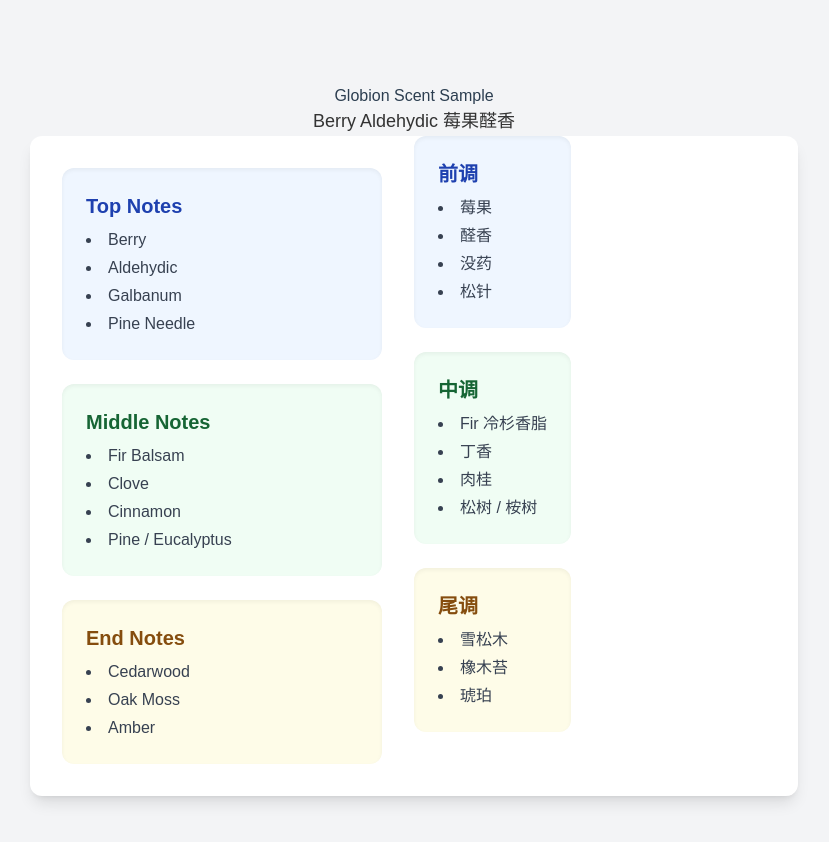
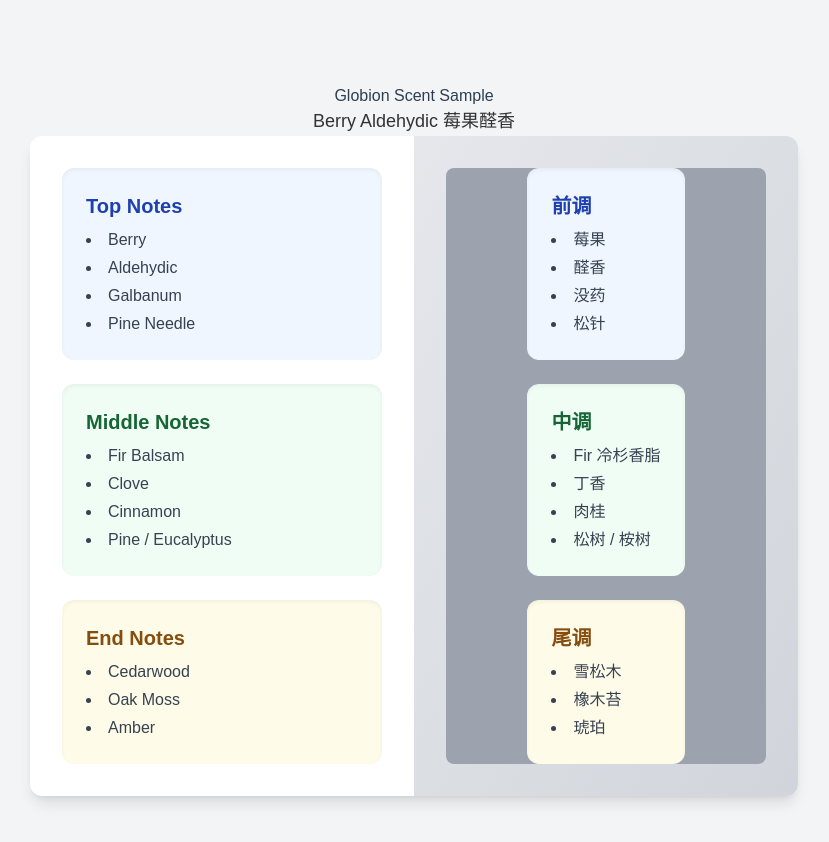
Before and after one commit to james2921/Berry-Aldehydic, a plain HTML site: page index.html in a window 1280 px wide. Shown: the whole page, without its empty margins (226-1055 px from the left). Drawn offline with nearby package versions, Linux system fonts and the light colour scheme.

Commit message:
Update index.html

```diff
--- a/index.html
+++ b/index.html
@@ -74,6 +74,8 @@
             </div>
         </div>
      </div>
+    <div class="md:w-1/2 flex items-center justify-center p-8 bg-gradient-to-br from-gray-200 to-gray-300">
+        <div class="w-full h-full bg-gray-400 rounded-lg flex items-center justify-center">
            <div class="space-y-6">
               <div class="bg-blue-50 p-6 rounded-xl shadow-inner">
                 <h2 class="text-xl font-semibold text-blue-800 mb-2">前调</h2>
```
Lines whose indentation alone changed are shown as unchanged.
